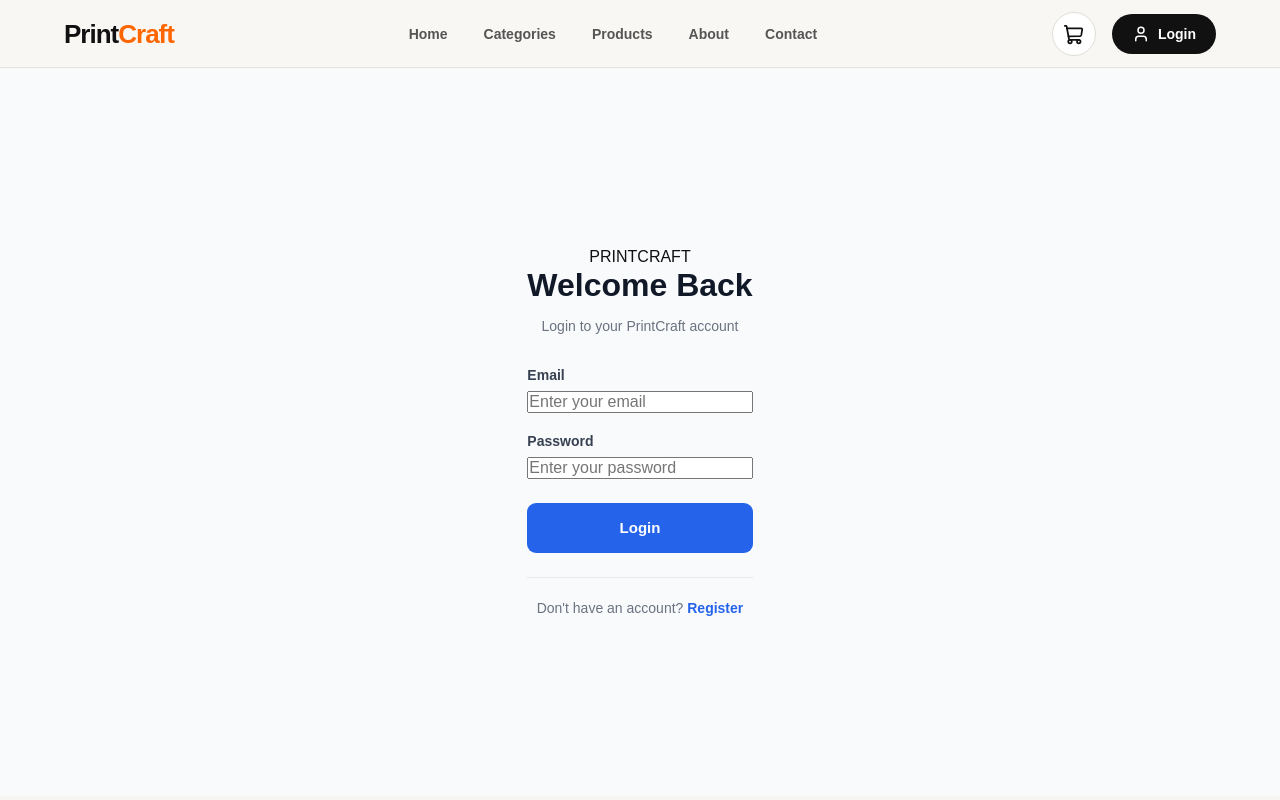
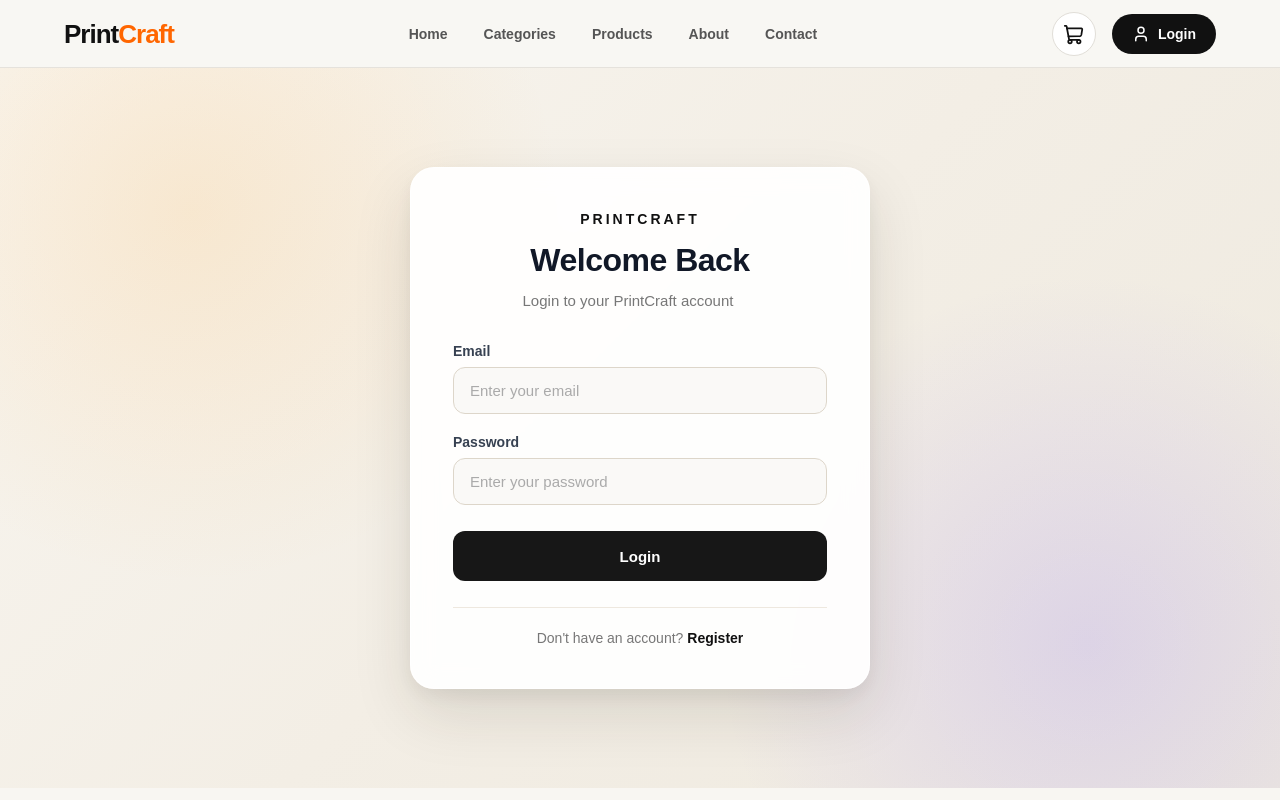
Before and after one commit to Mane-Rushikesh/printcraft, a React (Vite) app: page /login in a window 1280 px wide. Built offline with nearby package versions, Linux system fonts and the light colour scheme.

Commit message:
Improve login and admin orders UI

```diff
--- a/src/App.css
+++ b/src/App.css
@@ -2898,3 +2898,521 @@ img {
     bottom: 50px;
   }
 }
+/* ================================
+   PREMIUM LOGIN PAGE
+================================ */
+
+.auth-page {
+  min-height: calc(100vh - 80px);
+  display: flex;
+  align-items: center;
+  justify-content: center;
+  padding: 50px 20px;
+  background:
+    radial-gradient(circle at 15% 20%, rgba(255, 180, 80, 0.18), transparent 30%),
+    radial-gradient(circle at 85% 80%, rgba(120, 90, 255, 0.16), transparent 30%),
+    linear-gradient(135deg, #f8f5ef 0%, #f3eee5 50%, #eee9df 100%);
+}
+
+.auth-container {
+  width: 100%;
+  max-width: 460px;
+  padding: 42px;
+  background: rgba(255, 255, 255, 0.92);
+  border: 1px solid rgba(255, 255, 255, 0.8);
+  border-radius: 24px;
+  box-shadow:
+    0 25px 60px rgba(40, 30, 20, 0.12),
+    0 8px 20px rgba(40, 30, 20, 0.06);
+  backdrop-filter: blur(12px);
+}
+
+.auth-header {
+  text-align: center;
+  margin-bottom: 30px;
+}
+
+.auth-header > span {
+  display: inline-block;
+  margin-bottom: 14px;
+  font-size: 14px;
+  font-weight: 800;
+  letter-spacing: 3px;
+  text-transform: uppercase;
+}
+
+.auth-header h1 {
+  margin: 0;
+  font-size: 32px;
+  font-weight: 800;
+  letter-spacing: -0.5px;
+}
+
+.auth-header p {
+  margin: 10px 0 0;
+  color: #777;
+  font-size: 15px;
+}
+
+/* Error */
+
+.auth-error {
+  margin-bottom: 20px;
+  padding: 12px 14px;
+  border-radius: 10px;
+  background: #fff0f0;
+  border: 1px solid #ffcaca;
+  color: #c62828;
+  font-size: 14px;
+  text-align: center;
+}
+
+/* Form */
+
+.auth-form {
+  display: flex;
+  flex-direction: column;
+  gap: 20px;
+}
+
+.form-group {
+  display: flex;
+  flex-direction: column;
+  gap: 8px;
+}
+
+.form-group label {
+  font-size: 14px;
+  font-weight: 700;
+  color: #333;
+}
+
+.form-group input {
+  width: 100%;
+  box-sizing: border-box;
+  padding: 14px 16px;
+  border: 1px solid #ddd6ca;
+  border-radius: 12px;
+  background: #faf9f7;
+  color: #222;
+  font-size: 15px;
+  outline: none;
+  transition: all 0.25s ease;
+}
+
+.form-group input::placeholder {
+  color: #aaa;
+}
+
+.form-group input:focus {
+  border-color: #222;
+  background: #fff;
+  box-shadow: 0 0 0 4px rgba(0, 0, 0, 0.06);
+}
+
+/* Login button */
+
+.auth-button {
+  width: 100%;
+  margin-top: 6px;
+  padding: 15px 20px;
+  border: none;
+  border-radius: 12px;
+  background: #171717;
+  color: white;
+  font-size: 15px;
+  font-weight: 700;
+  cursor: pointer;
+  transition: all 0.25s ease;
+}
+
+.auth-button:hover:not(:disabled) {
+  transform: translateY(-2px);
+  background: #000;
+  box-shadow: 0 10px 25px rgba(0, 0, 0, 0.18);
+}
+
+.auth-button:active:not(:disabled) {
+  transform: translateY(0);
+}
+
+.auth-button:disabled {
+  opacity: 0.65;
+  cursor: not-allowed;
+}
+
+/* Footer */
+
+.auth-footer {
+  margin-top: 26px;
+  padding-top: 22px;
+  border-top: 1px solid #eee8df;
+  text-align: center;
+}
+
+.auth-footer p {
+  margin: 0;
+  color: #777;
+  font-size: 14px;
+}
+
+.auth-footer a {
+  color: #111;
+  font-weight: 700;
+  text-decoration: none;
+}
+
+.auth-footer a:hover {
+  text-decoration: underline;
+}
+
+/* Mobile */
+
+@media (max-width: 600px) {
+  .auth-page {
+    min-height: calc(100vh - 70px);
+    padding: 30px 16px;
+  }
+
+  .auth-container {
+    padding: 30px 22px;
+    border-radius: 20px;
+  }
+
+  .auth-header h1 {
+    font-size: 27px;
+  }
+}
+/* =========================================================
+   PRINTCRAFT - PREMIUM ADMIN ORDERS
+========================================================= */
+
+.admin-orders-page {
+  min-height: calc(100vh - 80px);
+  padding: 45px 6%;
+  background:
+    radial-gradient(
+      circle at 90% 10%,
+      rgba(210, 180, 130, 0.15),
+      transparent 30%
+    ),
+    linear-gradient(
+      135deg,
+      #faf9f6 0%,
+      #f4f0e8 100%
+    );
+}
+
+/* Back button */
+
+.back-link {
+  display: inline-flex;
+  align-items: center;
+  gap: 8px;
+  margin-bottom: 32px;
+  color: #555;
+  text-decoration: none;
+  font-size: 14px;
+  font-weight: 600;
+  transition: 0.25s ease;
+}
+
+.back-link:hover {
+  color: #111;
+  transform: translateX(-3px);
+}
+
+/* Header */
+
+.admin-orders-header {
+  display: flex;
+  align-items: center;
+  justify-content: space-between;
+  gap: 30px;
+  margin-bottom: 35px;
+}
+
+.admin-page-label {
+  display: inline-block;
+  margin-bottom: 10px;
+  font-size: 12px;
+  font-weight: 800;
+  letter-spacing: 2.5px;
+  color: #777;
+}
+
+.admin-orders-header h1 {
+  margin: 0;
+  font-size: clamp(32px, 4vw, 46px);
+  line-height: 1.1;
+  font-weight: 800;
+  letter-spacing: -1px;
+  color: #181818;
+}
+
+.admin-orders-header p {
+  margin: 12px 0 0;
+  color: #777;
+  font-size: 15px;
+}
+
+/* Order count */
+
+.admin-orders-count {
+  min-width: 115px;
+  padding: 20px 25px;
+  text-align: center;
+  border: 1px solid #e4ded4;
+  border-radius: 18px;
+  background: rgba(255, 255, 255, 0.75);
+  box-shadow: 0 10px 30px rgba(30, 25, 20, 0.06);
+}
+
+.admin-orders-count strong {
+  display: block;
+  font-size: 32px;
+  line-height: 1;
+  color: #171717;
+}
+
+.admin-orders-count span {
+  display: block;
+  margin-top: 7px;
+  color: #888;
+  font-size: 13px;
+  font-weight: 600;
+}
+
+/* Orders list */
+
+.admin-orders-list {
+  display: flex;
+  flex-direction: column;
+  gap: 18px;
+}
+
+/* Order card */
+
+.admin-order-card {
+  display: grid;
+  grid-template-columns: 1fr auto;
+  gap: 35px;
+  padding: 28px;
+  border: 1px solid #e7e1d8;
+  border-radius: 20px;
+  background: rgba(255, 255, 255, 0.9);
+  box-shadow: 0 12px 35px rgba(30, 25, 20, 0.07);
+  transition:
+    transform 0.25s ease,
+    box-shadow 0.25s ease,
+    border-color 0.25s ease;
+}
+
+.admin-order-card:hover {
+  transform: translateY(-3px);
+  border-color: #d8d0c5;
+  box-shadow: 0 18px 45px rgba(30, 25, 20, 0.11);
+}
+
+/* Order information */
+
+.admin-order-info {
+  min-width: 0;
+}
+
+.admin-order-number {
+  display: inline-block;
+  margin-bottom: 10px;
+  padding: 6px 10px;
+  border-radius: 7px;
+  background: #f2eee7;
+  color: #777;
+  font-size: 11px;
+  font-weight: 800;
+  letter-spacing: 1px;
+}
+
+.admin-order-info h3 {
+  margin: 0 0 17px;
+  color: #1a1a1a;
+  font-size: 21px;
+  font-weight: 750;
+}
+
+/* Customer details */
+
+.admin-customer-detail {
+  display: flex;
+  align-items: center;
+  gap: 9px;
+  margin-top: 9px;
+  color: #777;
+  font-size: 13px;
+}
+
+.admin-customer-detail svg {
+  flex-shrink: 0;
+  color: #999;
+}
+
+/* Right section */
+
+.admin-order-right {
+  min-width: 190px;
+  display: flex;
+  flex-direction: column;
+  align-items: flex-end;
+}
+
+.admin-order-price {
+  margin-bottom: 17px;
+  color: #151515;
+  font-size: 27px;
+  font-weight: 800;
+}
+
+/* Status label */
+
+.admin-order-right label {
+  align-self: stretch;
+  margin-bottom: 7px;
+  color: #777;
+  font-size: 12px;
+  font-weight: 700;
+}
+
+/* Status select */
+
+.admin-status-select {
+  width: 100%;
+  padding: 11px 35px 11px 13px;
+  border: 1px solid #ddd6ca;
+  border-radius: 10px;
+  outline: none;
+  background: #faf9f7;
+  color: #222;
+  font-size: 13px;
+  font-weight: 650;
+  cursor: pointer;
+  transition: 0.2s ease;
+}
+
+.admin-status-select:hover {
+  border-color: #bdb5a9;
+}
+
+.admin-status-select:focus {
+  border-color: #222;
+  box-shadow: 0 0 0 3px rgba(0, 0, 0, 0.06);
+}
+
+.admin-status-select:disabled {
+  opacity: 0.6;
+  cursor: wait;
+}
+
+/* Updating */
+
+.status-updating {
+  margin-top: 7px;
+  color: #888;
+  font-size: 11px;
+  font-weight: 600;
+}
+
+/* Empty orders */
+
+.admin-empty-orders {
+  padding: 75px 30px;
+  text-align: center;
+  border: 1px dashed #d9d1c6;
+  border-radius: 20px;
+  background: rgba(255, 255, 255, 0.65);
+}
+
+.admin-empty-orders svg {
+  margin-bottom: 15px;
+  color: #aaa;
+}
+
+.admin-empty-orders h2 {
+  margin: 0;
+  font-size: 24px;
+  color: #222;
+}
+
+.admin-empty-orders p {
+  max-width: 430px;
+  margin: 10px auto 0;
+  color: #888;
+  font-size: 14px;
+  line-height: 1.6;
+}
+
+/* Loading / access denied */
+
+.loading-icon {
+  animation: admin-spin 1s linear infinite;
+}
+
+@keyframes admin-spin {
+  to {
+    transform: rotate(360deg);
+  }
+}
+
+/* Tablet */
+
+@media (max-width: 800px) {
+  .admin-orders-page {
+    padding: 35px 20px;
+  }
+
+  .admin-order-card {
+    grid-template-columns: 1fr;
+    gap: 25px;
+  }
+
+  .admin-order-right {
+    align-items: stretch;
+  }
+
+  .admin-order-price {
+    align-self: flex-start;
+  }
+}
+
+/* Mobile */
+
+@media (max-width: 600px) {
+  .admin-orders-page {
+    padding: 28px 15px;
+  }
+
+  .admin-orders-header {
+    align-items: flex-start;
+    flex-direction: column;
+  }
+
+  .admin-orders-count {
+    min-width: 90px;
+    padding: 15px 20px;
+  }
+
+  .admin-orders-count strong {
+    font-size: 27px;
+  }
+
+  .admin-order-card {
+    padding: 21px;
+    border-radius: 17px;
+  }
+
+  .admin-order-info h3 {
+    font-size: 18px;
+  }
+
+  .admin-order-price {
+    font-size: 24px;
+  }
+}
--- a/src/components/Navbar.jsx
+++ b/src/components/Navbar.jsx
@@ -70,10 +70,14 @@ function Navbar() {
                 <User size={18} />
                 {user?.name || "User"}
               </span>
-              <Link to="/orders" className="login-button">
-  My Orders
-</Link>
-
+              {user?.role !== "admin" && (
+  <Link
+    to="/orders"
+    className="login-button"
+  >
+    My Orders
+  </Link>
+)}
               <button
                 className="logout-button"
                 onClick={handleLogout}
```
